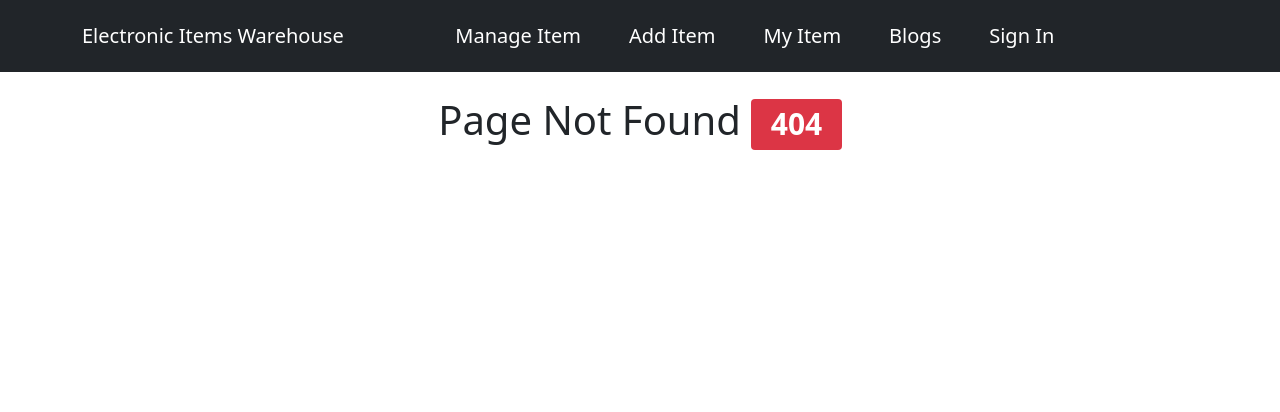
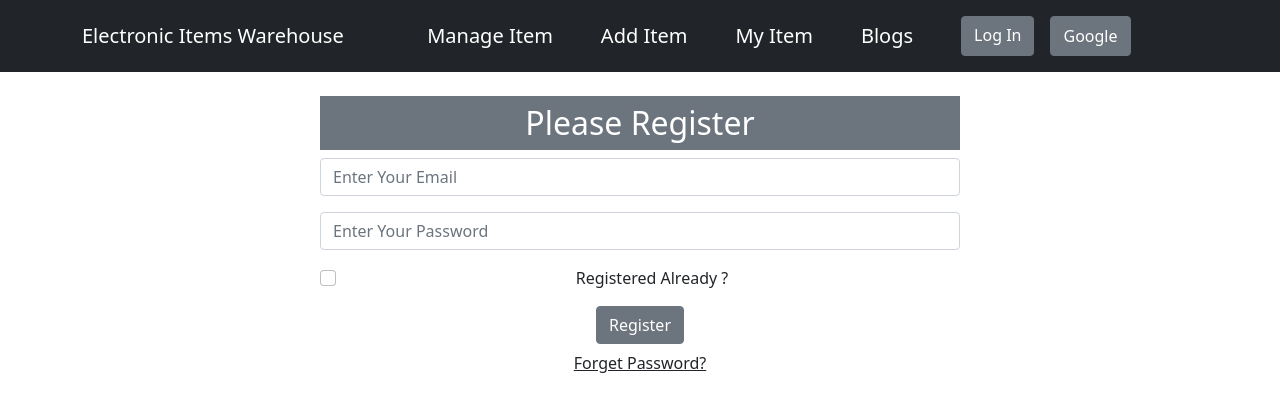
Before and after one commit to shawon-MG/Warehouse_Management--ClientSide, a React (Create React App) app: page /signIn in a window 1280 px wide. Before the commit this address had no page. Shown: the top 412 px of the page. Built offline with nearby package versions, Linux system fonts and the light colour scheme.

Commit message:
email-password, google athentication added

```diff
--- a/package.json
+++ b/package.json
@@ -7,9 +7,11 @@
     "@testing-library/react": "^13.1.1",
     "@testing-library/user-event": "^13.5.0",
     "bootstrap": "^5.1.3",
+    "firebase": "^9.7.0",
     "react": "^18.1.0",
     "react-bootstrap": "^2.3.1",
     "react-dom": "^18.1.0",
+    "react-hook-form": "^7.30.0",
     "react-router-dom": "^6.3.0",
     "react-scripts": "5.0.1",
     "web-vitals": "^2.1.4"
--- a/src/App.js
+++ b/src/App.js
@@ -4,6 +4,7 @@ import Blogs from './components/Blogs/Blogs';
 import Home from './components/Home/Home';
 import Main from './components/Main/Main';
 import NotFound from './components/NotFound/NotFound';
+import EmailSignIn from './components/EmailSignIn/EmailSignIn';
 
 function App() {
   return (
@@ -14,6 +15,7 @@ function App() {
 
         <Route path='/' element={<Home></Home>}></Route>
         <Route path='/blogs' element={<Blogs></Blogs>}></Route>
+        <Route path='/signIn' element={<EmailSignIn></EmailSignIn>}></Route>
 
         <Route path='*' element={<NotFound></NotFound>}></Route>
       </Routes>
--- /dev/null
+++ b/src/components/EmailSignIn/EmailSignIn.js
@@ -0,0 +1,91 @@
+import { createUserWithEmailAndPassword, getAuth, sendEmailVerification, sendPasswordResetEmail, signInWithEmailAndPassword } from 'firebase/auth';
+import React, { useState } from 'react';
+import { Button, Form } from 'react-bootstrap';
+import app from '../../firebase.config';
+
+
+const auth = getAuth(app);
+
+const SignIn = () => {
+
+    const [email, setEmail] = useState('');
+    const [password, setPassword] = useState('');
+    const [register, setRegister] = useState(false);
+
+    const handleEmailBlur = (event) => {
+        setEmail(event.target.value);
+    }
+    const handlePasswordBlur = (event) => {
+        setPassword(event.target.value);
+    }
+
+    const handleRegistration = event => {
+        setRegister(event.target.checked);
+    }
+
+    const emailVarification = () => {
+        sendEmailVerification(auth.currentUser)
+            .then(() => {
+                console.log('Email Sent');
+            })
+    }
+
+    const handleSubmit = (event) => {
+        if (register) {
+            signInWithEmailAndPassword(auth, email, password)
+                .then(result => {
+                    const user = result.user;
+                    console.log(user);
+                })
+                .catch(error => {
+                    console.error(error);
+                })
+        }
+        else {
+            createUserWithEmailAndPassword(auth, email, password)
+                .then(result => {
+                    const user = result.user;
+                    console.log(user);
+                    emailVarification();
+                })
+                .catch(error => {
+                    console.error(error);
+                })
+        }
+        console.log('SUBMITTED: ', email, password);
+        event.preventDefault();
+    }
+
+    const handlePasswordReset = () => {
+        sendPasswordResetEmail(auth, email)
+            .then(() => {
+                console.log('Email Sent');
+            })
+    };
+
+    return (
+        <div>
+            <div className="registration w-50 mx-auto">
+                <h2 className='bg-secondary text-white p-2 mt-4'> Please {register ? 'Log-In' : 'Register'}</h2>
+                <Form onSubmit={handleSubmit}>
+                    <Form.Group className="mb-3" controlId="formBasicEmail">
+                        <Form.Control onBlur={handleEmailBlur} type="email" placeholder="Enter Your Email" required />
+                    </Form.Group>
+
+                    <Form.Group className="mb-3" controlId="formBasicPassword">
+                        <Form.Control onBlur={handlePasswordBlur} type="password" placeholder="Enter Your Password" required />
+                    </Form.Group>
+                    <Form.Group className="mb-3 " controlId="formBasicCheckbox">
+                        <Form.Check onChange={handleRegistration} type="checkbox" label="Registered Already ?" />
+                    </Form.Group>
+                    <Button variant="secondary" type="submit" className='text-white'>
+                        {register ? 'Log-In' : 'Register'}
+                    </Button> <br />
+                    <Button onClick={handlePasswordReset} variant="link" className='text-dark'>Forget Password?</Button>
+                </Form>
+            </div>
+
+        </div>
+    );
+};
+export default SignIn;
--- a/src/components/Home/Home.js
+++ b/src/components/Home/Home.js
@@ -1,6 +1,7 @@
 import React from 'react';
 
 const Home = () => {
+
     return (
         <div>
             <h1>Home Page</h1>
--- a/src/components/Main/Main.js
+++ b/src/components/Main/Main.js
@@ -1,7 +1,27 @@
 import React from 'react';
-import { Container, Nav, Navbar } from 'react-bootstrap';
+import { Button, Container, Nav, Navbar } from 'react-bootstrap';
+
+import app from '../../firebase.config';
+import { getAuth, GoogleAuthProvider, signInWithPopup } from 'firebase/auth';
+
+const auth = getAuth(app);
 
 const Main = () => {
+
+    const googleProvider = new GoogleAuthProvider();
+
+    const handleGoogleSignIn = () => {
+
+        signInWithPopup(auth, googleProvider)
+            .then(result => {
+                const user = result.user;
+                console.log(user);
+            })
+            .catch(error => {
+                console.log('Error', error);
+            })
+    };
+
     return (
         <div className='mb-4'>
 
@@ -13,7 +33,10 @@ const Main = () => {
                         <Navbar.Brand className='me-5' href="add-item">Add Item</Navbar.Brand>
                         <Navbar.Brand className='me-5' href="my-item">My Item</Navbar.Brand>
                         <Navbar.Brand className='me-5' href="/blogs">Blogs</Navbar.Brand>
-                        <Navbar.Brand className='me-5' href="signin-signout">Sign In</Navbar.Brand>
+
+                        <Button href="/signIn" variant="secondary" className='text-white me-3' >Log In</Button>
+
+                        <Button variant="secondary" className='text-white' onClick={handleGoogleSignIn}>Google</Button>
                     </Nav>
                 </Container>
             </Navbar>
--- /dev/null
+++ b/src/firebase.config.js
@@ -0,0 +1,19 @@
+// Import the functions you need from the SDKs you need
+import { initializeApp } from "firebase/app";
+// TODO: Add SDKs for Firebase products that you want to use
+// https://firebase.google.com/docs/web/setup#available-libraries
+
+// Your web app's Firebase configuration
+const firebaseConfig = {
+    apiKey: "AIzaSyDeE-JlfZtpKiBQGEGUf1gcLUj_oKGTLqo",
+    authDomain: "electronics-inventory--p11.firebaseapp.com",
+    projectId: "electronics-inventory--p11",
+    storageBucket: "electronics-inventory--p11.appspot.com",
+    messagingSenderId: "686214468414",
+    appId: "1:686214468414:web:c9b454dd0c8290b29a126f"
+};
+
+// Initialize Firebase
+const app = initializeApp(firebaseConfig);
+
+export default app;
```
Also changed, not shown: 2 other files (tests, documents, lock files or other folders).
